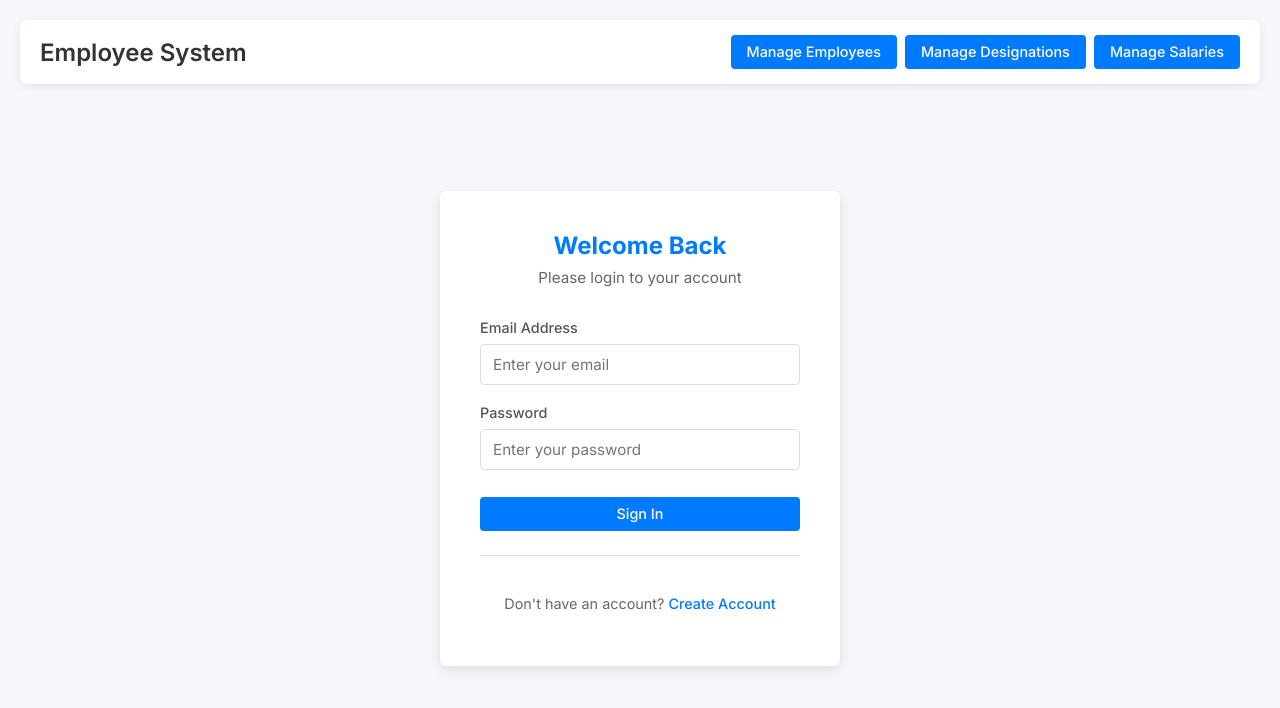
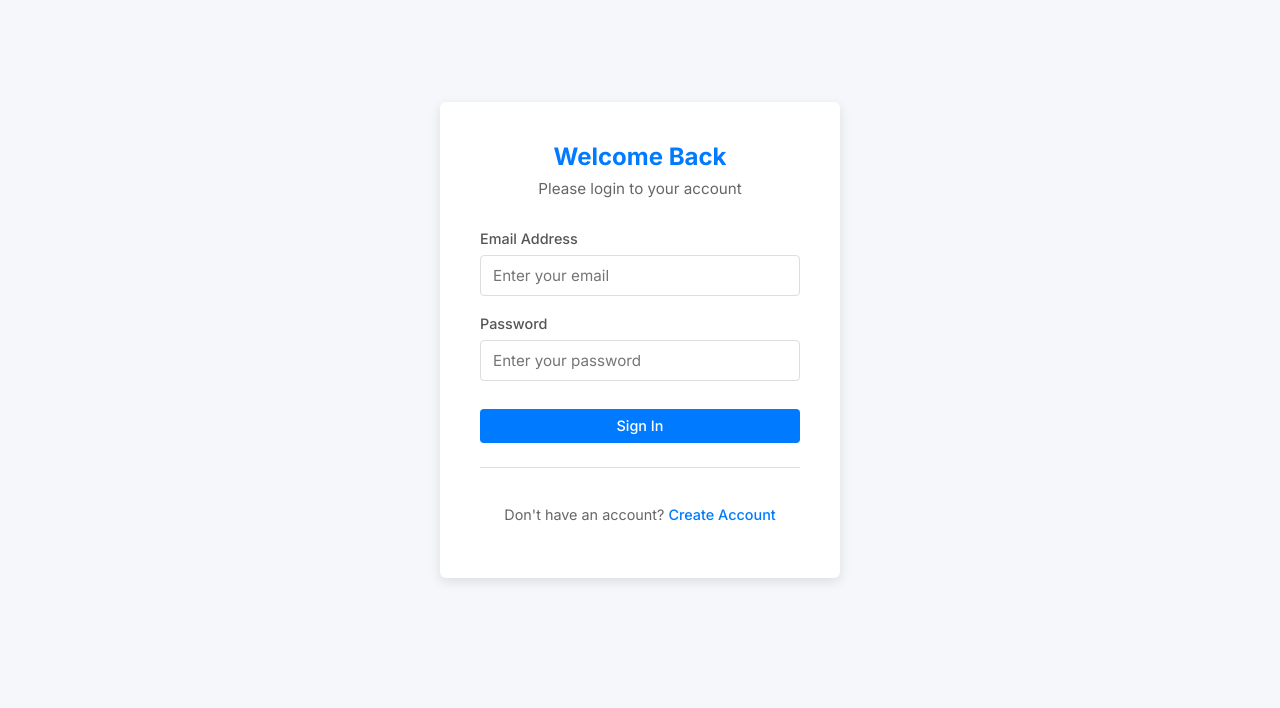
Before and after one commit to TirthDadhaniya/Employee-Management-System, a React app in the folder frontend/: page / in a window 1280 px wide. Shown: the top 708 px of the page. Built offline with nearby package versions, Linux system fonts and the light colour scheme; the HTML template or start-up script is replaced by a standard one.

Commit message:
Navbar removed from fixed position

```diff
--- a/frontend/src/App.jsx
+++ b/frontend/src/App.jsx
@@ -12,7 +12,6 @@ function App() {
   return (
     <>
       <BrowserRouter>
-        <Navbar />
         <Routes>
           <Route path="/" element={<Login />} />
           <Route path="/login" element={<Login />} />
@@ -21,6 +20,7 @@ function App() {
           <Route path="/designation" element={<Designation />} />
           <Route path="/list" element={<List />} />
           <Route path="/salary" element={<Salary />} />
+          <Route path="*" element={<Login />} />
         </Routes>
       </BrowserRouter>
     </>
```
